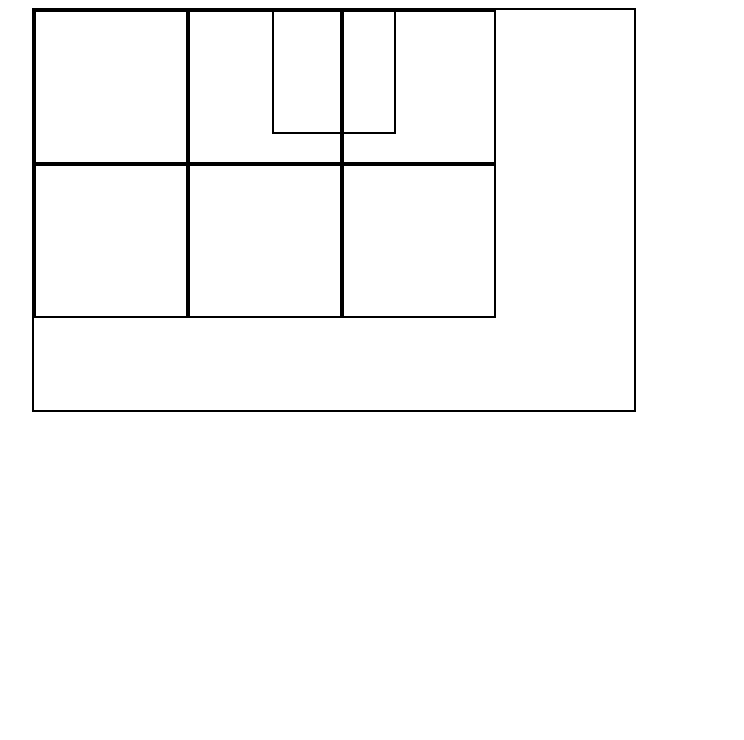
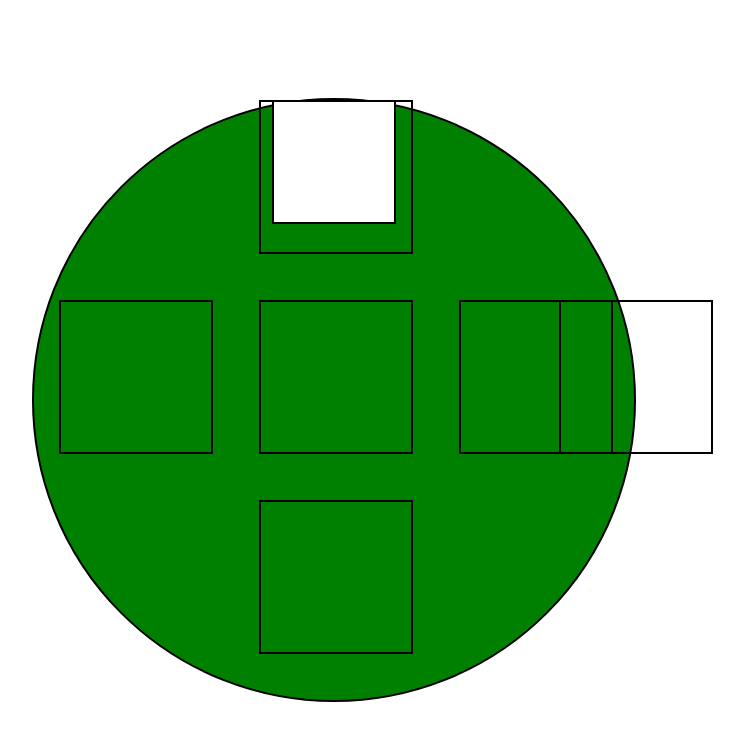
Before and after one commit to cmichaeltimmons/poker-now, a website: page index.html in a window 1280 px wide. Shown: the whole page, without its empty margins (306-1050 px from the left). Drawn offline with Linux system fonts and the light colour scheme.

Commit message:
Style table

```diff
--- a/index.html
+++ b/index.html
@@ -6,9 +6,16 @@
       /* CSS styles for the poker game table and elements */
       .table {
         width: 600px;
-        height: 400px;
+        height: 600px;
         border: 2px solid black;
         margin: auto;
+        position: absolute;
+        top: 0;
+        bottom: 0;
+        left: 0;
+        right: 0;
+        border-radius: 50%;
+        background-color: green;
       }
       .player {
         width: 150px;
@@ -30,6 +37,32 @@
         text-align: center;
         font-weight: bold;
       }
+      .player {
+        width: 150px;
+        height: 150px;
+        border: 2px solid black;
+        position: absolute; /* position the players absolutely */
+        top: 200px; /* position players around the table */
+        left: 25px;
+      }
+      #player2 {
+        left: 225px;
+      }
+      #player3 {
+        left: 425px;
+      }
+      #player4 {
+        top: 0;
+        left: 225px;
+      }
+      #player5 {
+        top: 400px;
+        left: 225px;
+      }
+      #player6 {
+        top: 200px;
+        left: 525px;
+      }
     </style>
   </head>
   <body>
```
